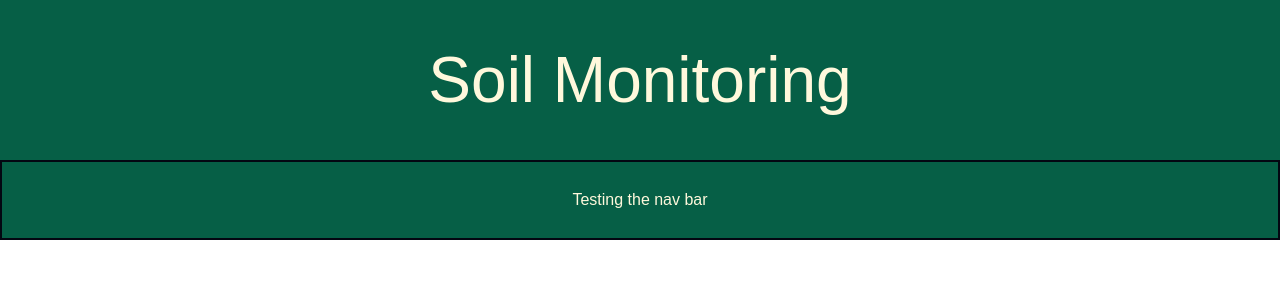
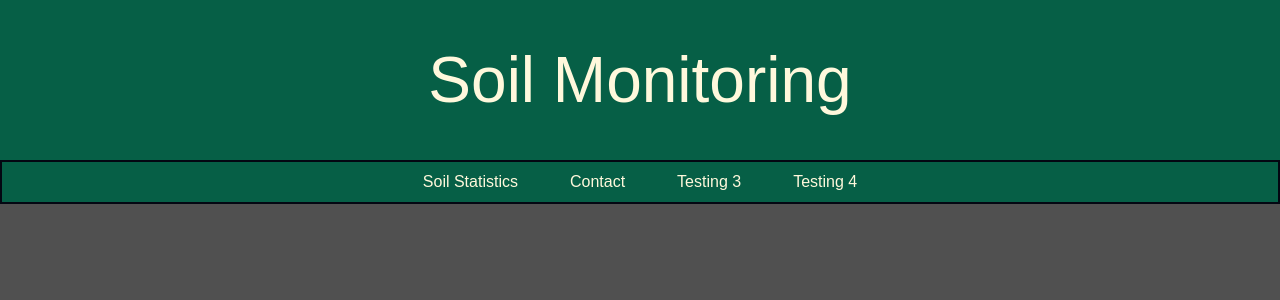
Before and after one commit to tazboi/The-Soil-Watch, a Next.js app in the folder App/soil-monitor/: page / in a window 1280 px wide. Shown: the top 300 px of the page. Built offline with nearby package versions, Linux system fonts and the light colour scheme.

Commit message:
Changed the background color as well as button functionality Buttons are now rounded for more user friendly appearance Added the actual buttons as well for future implementation of the actual function

```diff
--- a/App/soil-monitor/app/page.jsx
+++ b/App/soil-monitor/app/page.jsx
@@ -6,7 +6,7 @@ import RootLayout from "@/app/layout";
 
 const Page = () => {
 return (
-    <div>
+    <div className = "bg-[#505050] min-h-screen">
         <header className="bg-emerald-800 w-screen h-40 flex items-center justify-center">
             <h1 className="title_text">Soil Monitoring</h1>
         </header>
--- a/App/soil-monitor/components/homePageNav.jsx
+++ b/App/soil-monitor/components/homePageNav.jsx
@@ -4,8 +4,22 @@ import "/styles/styles.css"
 export default function HomePageNav() {
     return (
 
-            <div className= "bg-emerald-800 w-screen h-20 flex items-center justify-center border-2 border-b-gray-950 border-t-gray-950 border-r-gray-950 border-l-gray-950">
-                <h1 className= "body">Testing the nav bar</h1>
+            <div className= "bg-emerald-800 w-screen h-full flex items-center justify-center border-2 border-gray-950">
+                <ul className="body flex justify-center space-x-11 bg-emerald-800 w-full h-full">
+                    <li>
+                        <button className = "px-1 py-1 hover:bg-gray-600 rounded-2xl focus:outline-black focus:ring-2 focus:ring-gray-500 ">Soil Statistics</button>
+                    </li>
+                    <li>
+                        <button className = "px-1 py-1 hover:bg-gray-600 rounded-2xl focus:outline-none focus:ring-2 focus:ring-gray-500">Contact</button>
+                    </li>
+                    <li>
+                        <button className = "px-1 py-1 hover:bg-gray-600 rounded-2xl focus:outline-none focus:ring-2 focus:ring-gray-500">Testing 3</button>
+                    </li>
+                    <li>
+                        <button className = "px-1 py-1 hover:bg-gray-600 rounded-2xl focus:outline-none focus:ring-2 focus:ring-gray-500">Testing 4</button>
+                    </li>
+
+                </ul>
             </div>
 
 
```
